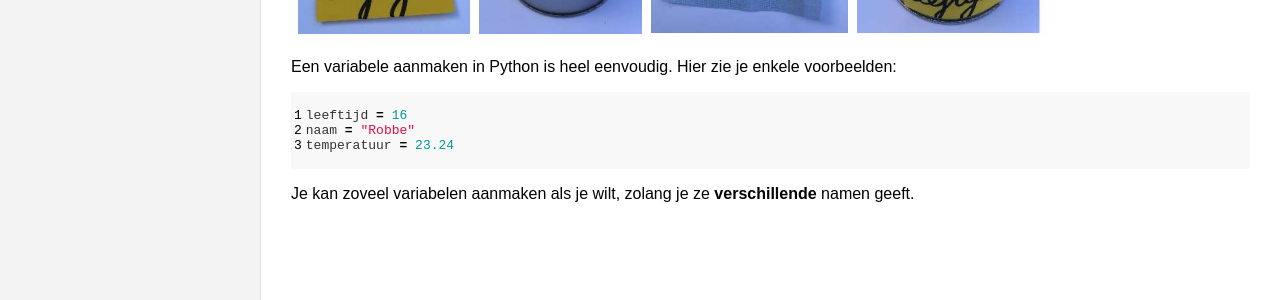
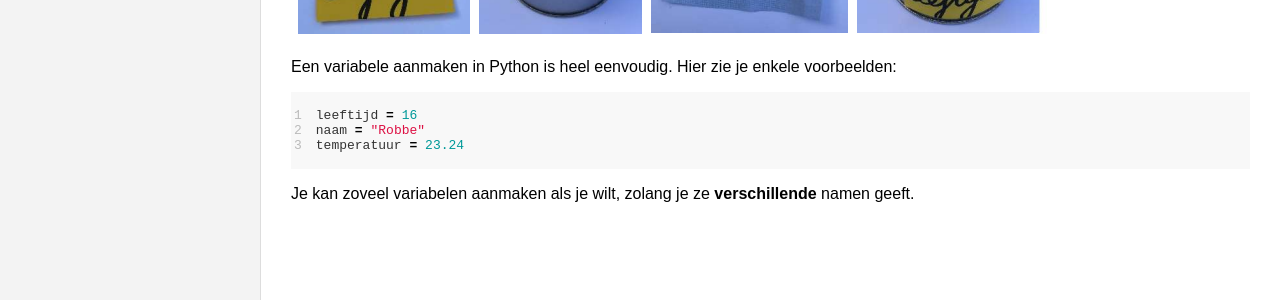
Before and after one commit to milanvandeput/milanvandeput.github.io, a Jekyll site: the page built from les2/variabelen.md, in a window 1280 px wide. Shown: the part 372-672 px from the top of the page. Built offline with Jekyll 4.4.1, drawn with Linux system fonts in a browser that asks for light colours.

Commit message:
Add line number styling to syntax highlighting

```diff
--- a/assets/css/syntax.css
+++ b/assets/css/syntax.css
@@ -52,6 +52,10 @@
 .highlight .s2 { color: #d14; } /* Literal.String.Double */
 .highlight .se { color: #d14; } /* Literal.String.Escape */
 .highlight .sh { color: #d14; } /* Literal.String.Heredoc */
+.highlight .lineno {
+  color: #bbb;
+  margin-right: 10px;
+}
 .highlight .si { color: #d14; } /* Literal.String.Interpol */
 .highlight .sx { color: #d14; } /* Literal.String.Other */
 .highlight .sr { color: #009926; } /* Literal.String.Regex */
```
